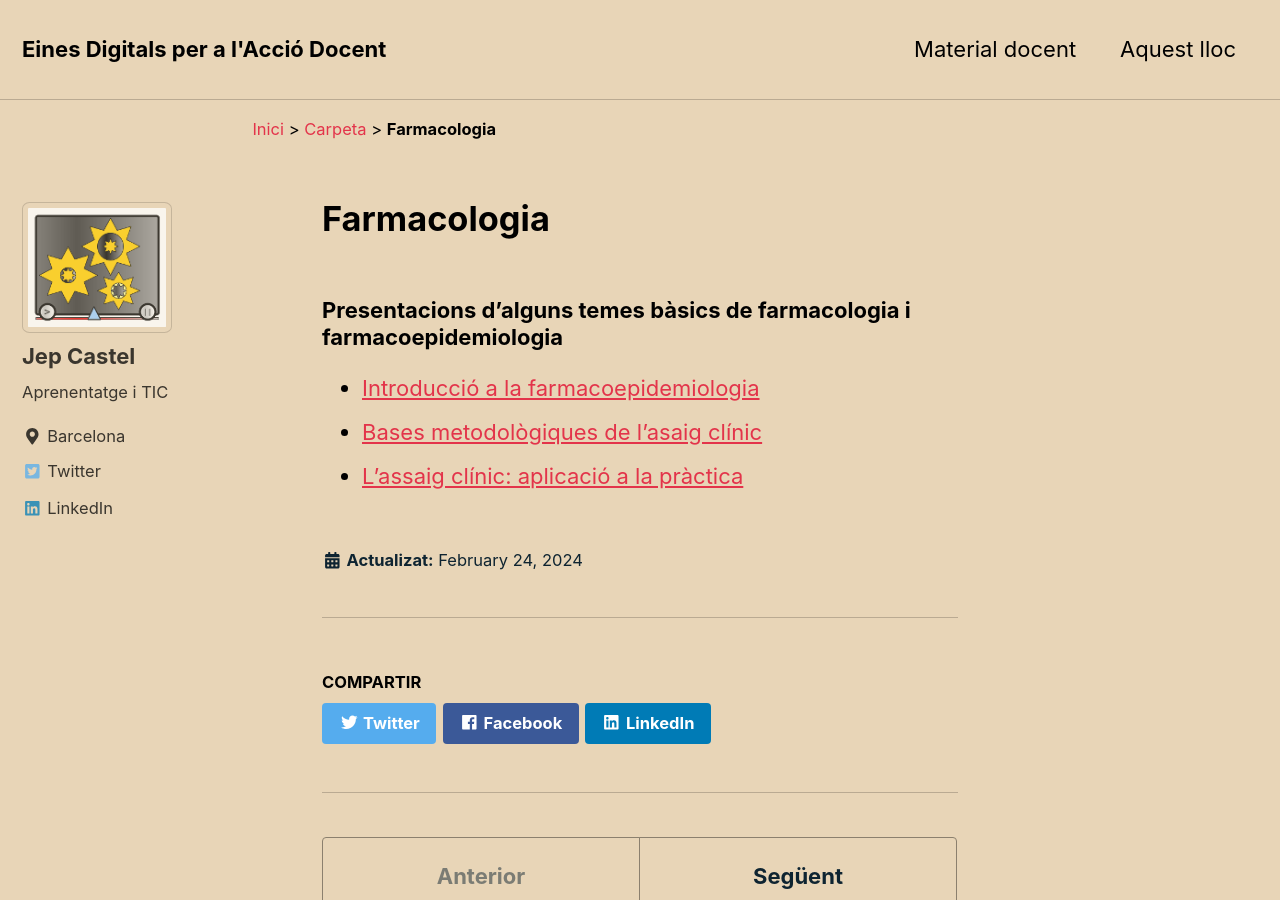
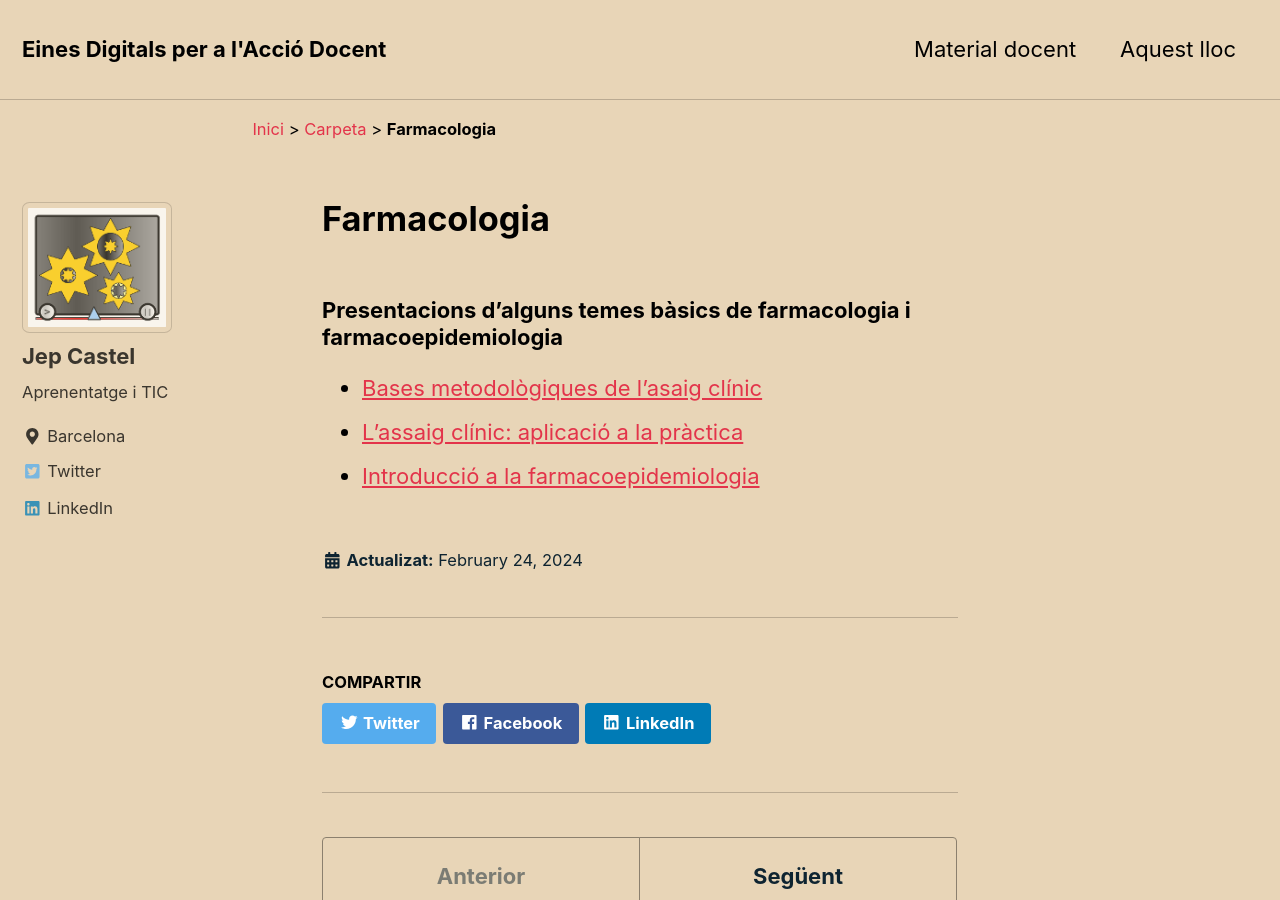
Before and after one commit to jepcastel/github.io, a Jekyll site: the page built from _carpeta/01Farmacologia.md, in a window 1280 px wide and 900 px high. Built offline with Jekyll 4.4.1, drawn with Linux system fonts in a browser that asks for light colours; nearby versions of some CDN libraries; part of the change alters nothing that is shown.

```diff
--- a/_carpeta/01Farmacologia.md
+++ b/_carpeta/01Farmacologia.md
@@ -4,6 +4,6 @@ published: true
 author_profile: true
 ---
 ### Presentacions d'alguns temes bàsics de farmacologia i farmacoepidemiologia
-- [Introducció a la farmacoepidemiologia](https://jepcastel.github.io/presentacions/slides-farmacoepidemiologia.html){:target="_blank"}
-- [Bases metodològiques de l'asaig clínic](https://jepcastel.github.io/presentacions/slides-bases-metodolgiques-de-lassaog-clnic.html){:target="_blank"}
-- [L'assaig clínic: aplicació a la pràctica](https://jepcastel.github.io/presentacions/slides-assaig-clinic-practica.html){:target="_blank"}
+- [Bases metodològiques de l'asaig clínic](https://jepcastel.github.io/farmacoepidemiologia/01slides-bases-metodolgiques-de-lassaog-clnic.html){:target="_blank"}
+- [L'assaig clínic: aplicació a la pràctica](https://jepcastel.github.io/farmacoepidemiologia/02slides-assaig-clinic-practica.html){:target="_blank"}
+- [Introducció a la farmacoepidemiologia](https://jepcastel.github.io/farmacoepidemiologia/03slides-farmacoepidemiologia.html){:target="_blank"}
```
